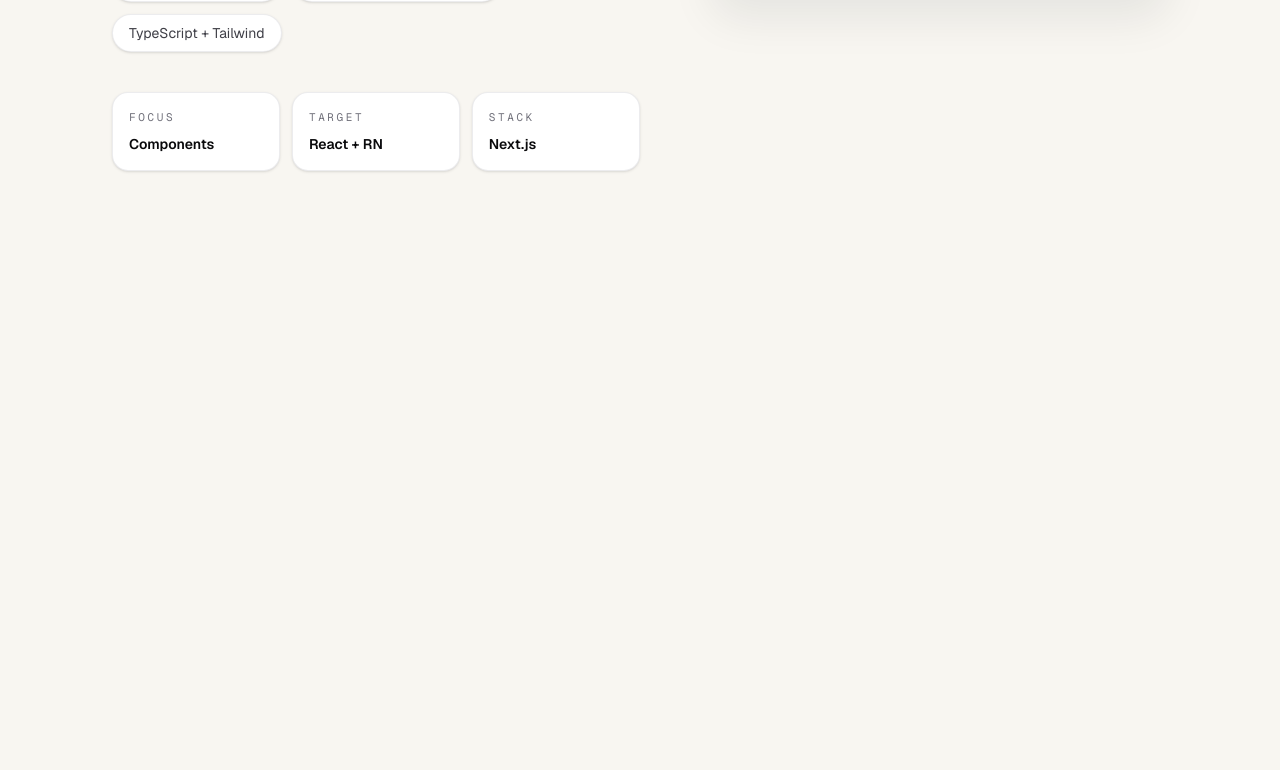
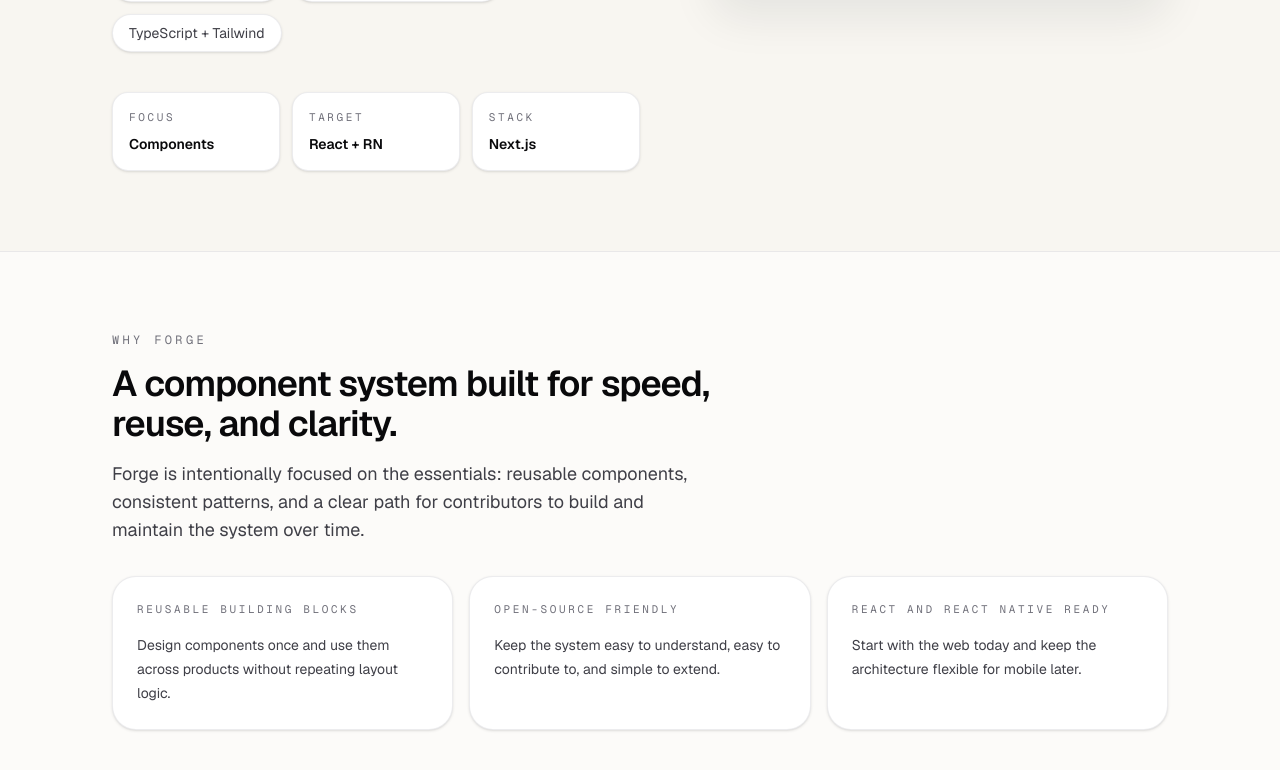
Before and after one commit to sromelrey/forge, a Next.js app: page / in a window 1280 px wide. Shown: the part 742-1512 px from the top of the page. Before the commit the page ends 993 px from the top, so only its background shows below. Built offline with nearby package versions, Linux system fonts and the light colour scheme.

Commit message:
feat: add why forge section

```diff
--- a/app/page.tsx
+++ b/app/page.tsx
@@ -1,12 +1,16 @@
 import { HeroSection } from "../components/hero-section";
+import { WhyForgeSection } from "../components/why-forge-section";
 
 export default function Home() {
   return (
     <main className='relative min-h-screen overflow-hidden bg-[#f8f6f1] text-zinc-950'>
       <div className='absolute inset-0 -z-10 bg-[radial-gradient(circle_at_top,rgba(234,88,12,0.12),transparent_34%),radial-gradient(circle_at_bottom_right,rgba(15,23,42,0.08),transparent_28%)]' />
       <div className='mx-auto flex min-h-screen w-full max-w-6xl items-center px-6 py-20 sm:px-10 lg:px-12'>
-        <HeroSection />
+        <div className="w-full">
+          <HeroSection />
+        </div>
       </div>
+      <WhyForgeSection />
     </main>
   );
 }
--- /dev/null
+++ b/components/why-forge-section.tsx
@@ -0,0 +1,62 @@
+const reasons = [
+  {
+    title: "Reusable building blocks",
+    description:
+      "Design components once and use them across products without repeating layout logic.",
+  },
+  {
+    title: "Open-source friendly",
+    description:
+      "Keep the system easy to understand, easy to contribute to, and simple to extend.",
+  },
+  {
+    title: "React and React Native ready",
+    description:
+      "Start with the web today and keep the architecture flexible for mobile later.",
+  },
+];
+
+export function WhyForgeSection() {
+  return (
+    <section
+      id="why-forge"
+      aria-labelledby="why-forge-heading"
+      className="w-full border-t border-[color:var(--border)] bg-white/60"
+    >
+      <div className="mx-auto grid w-full max-w-6xl gap-8 px-6 py-20 sm:px-10 lg:px-12">
+        <div className="max-w-2xl">
+          <p className="font-mono text-xs uppercase tracking-[0.28em] text-zinc-500">
+            Why Forge
+          </p>
+          <h2
+            id="why-forge-heading"
+            className="mt-4 text-3xl font-semibold tracking-tight text-zinc-950 sm:text-4xl"
+          >
+            A component system built for speed, reuse, and clarity.
+          </h2>
+          <p className="mt-4 max-w-xl text-base leading-7 text-zinc-700 sm:text-lg">
+            Forge is intentionally focused on the essentials: reusable
+            components, consistent patterns, and a clear path for contributors
+            to build and maintain the system over time.
+          </p>
+        </div>
+
+        <div className="grid gap-4 md:grid-cols-3">
+          {reasons.map((reason) => (
+            <article
+              key={reason.title}
+              className="rounded-3xl border border-[color:var(--border)] bg-white p-6 shadow-sm"
+            >
+              <p className="font-mono text-[11px] uppercase tracking-[0.24em] text-zinc-500">
+                {reason.title}
+              </p>
+              <p className="mt-4 text-sm leading-6 text-zinc-700">
+                {reason.description}
+              </p>
+            </article>
+          ))}
+        </div>
+      </div>
+    </section>
+  );
+}
```
Also changed, not shown: 1 other file (tests, documents, lock files or other folders).
